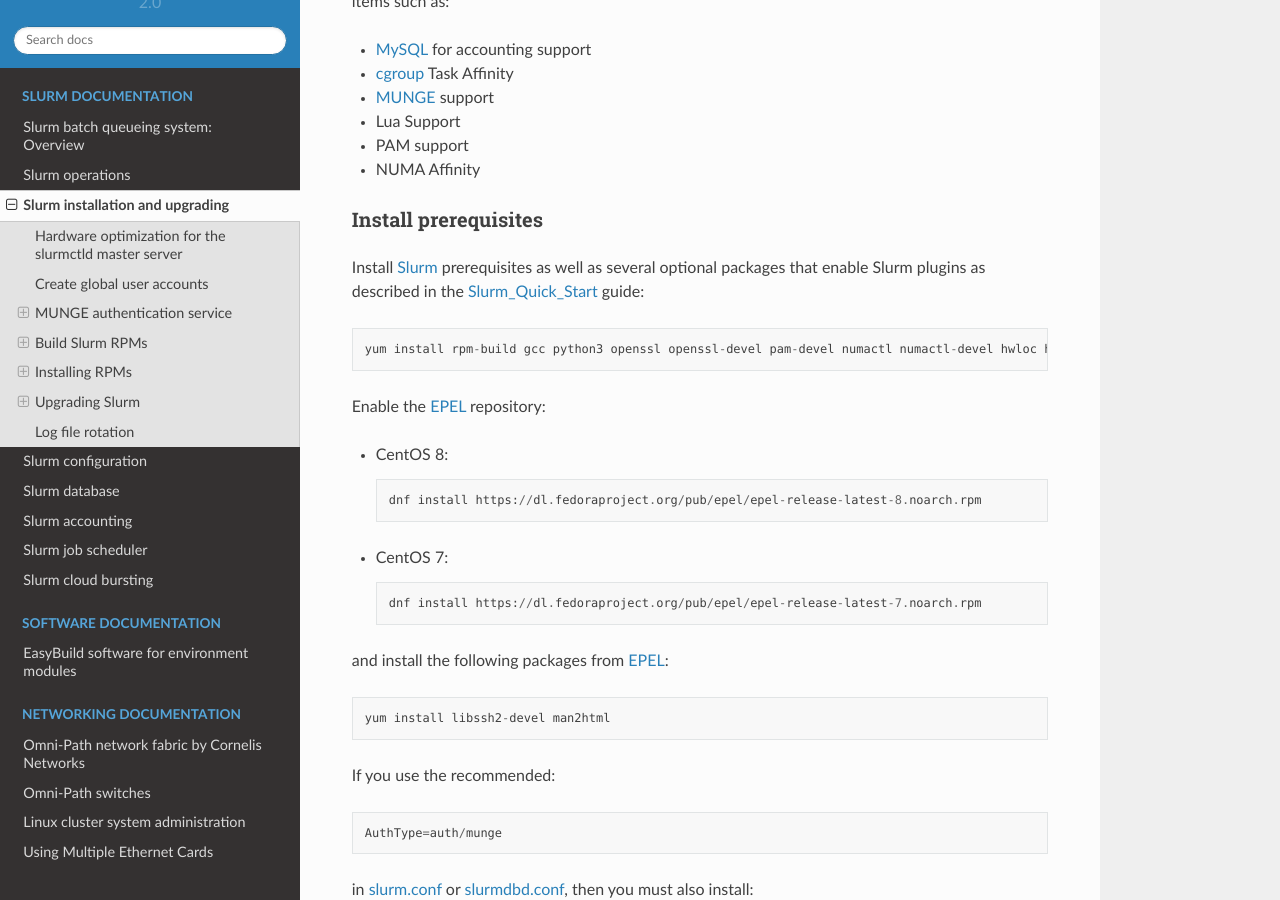
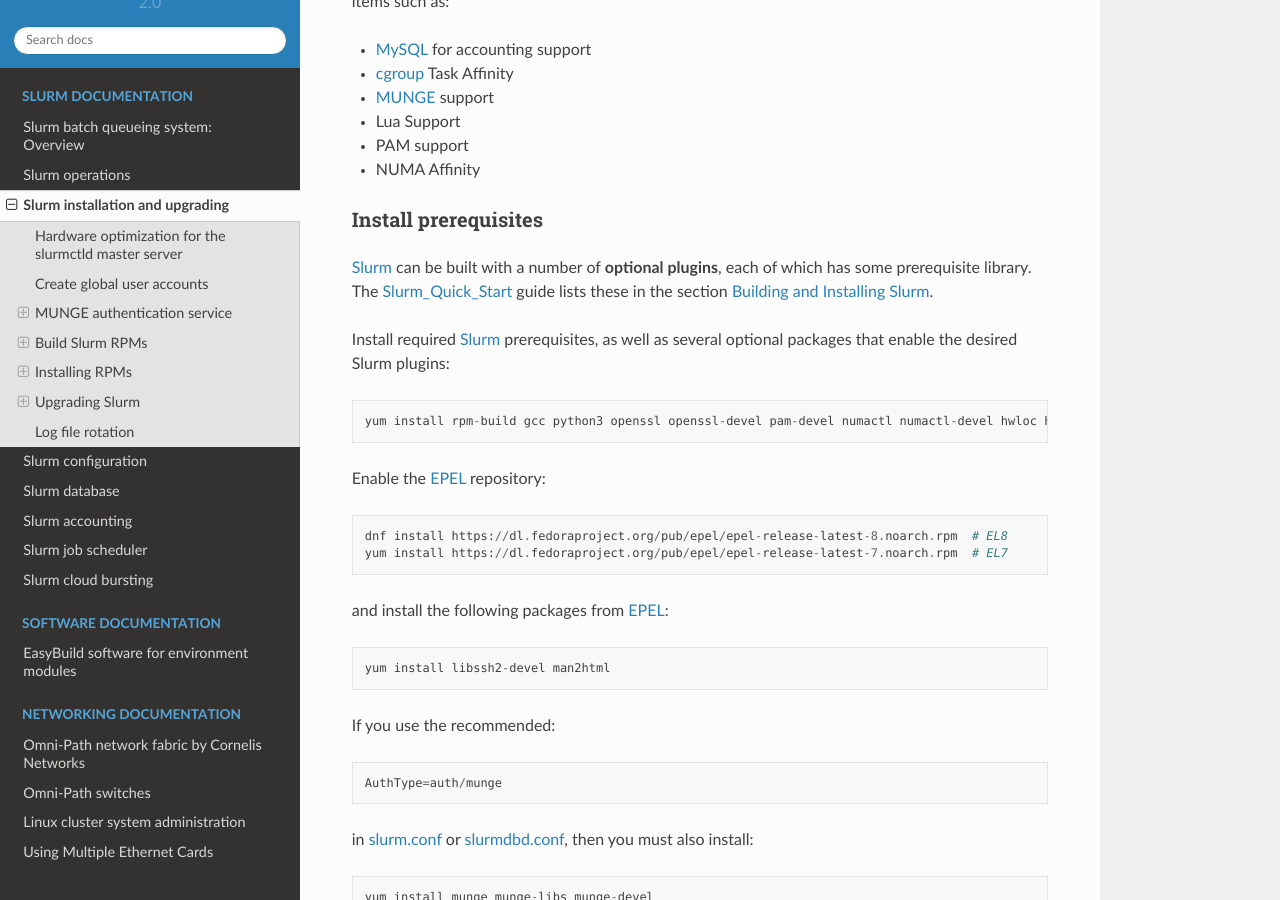
Before and after one commit to OleHolmNielsen/Niflheim_system, a Sphinx documentation site: the page built from docs/Slurm_installation.rst, in a window 1280 px wide and 900 px high, scrolled down 4791 px. Built offline with Sphinx 7.4.7 and the Read the Docs theme 2.0.0, drawn with Linux system fonts in a browser that asks for light colours.

Commit message:
Install prerequisites for plugins

```diff
--- a/docs/Slurm_installation.rst
+++ b/docs/Slurm_installation.rst
@@ -206,19 +206,17 @@
 Install prerequisites
 ---------------------
 
-Install Slurm_ prerequisites as well as several optional packages that enable Slurm plugins as described in the Slurm_Quick_Start_ guide::
+Slurm_ can be built with a number of **optional plugins**, each of which has some prerequisite library.
+The Slurm_Quick_Start_ guide lists these in the section `Building and Installing Slurm <https://slurm.schedmd.com/quickstart_admin.html#build_install>`_.
+
+Install required Slurm_ prerequisites, as well as several optional packages that enable the desired Slurm plugins::
 
   yum install rpm-build gcc python3 openssl openssl-devel pam-devel numactl numactl-devel hwloc hwloc-devel munge munge-libs munge-devel lua lua-devel readline-devel rrdtool-devel ncurses-devel gtk2-devel libibmad libibumad perl-Switch perl-ExtUtils-MakeMaker xorg-x11-xauth http-parser-devel json-c-devel freeipmi
 
-Enable the EPEL_ repository:
+Enable the EPEL_ repository::
 
-* CentOS 8::
-
-    dnf install https://dl.fedoraproject.org/pub/epel/epel-release-latest-8.noarch.rpm
-
-* CentOS 7::
-
-    dnf install https://dl.fedoraproject.org/pub/epel/epel-release-latest-7.noarch.rpm
+  dnf install https://dl.fedoraproject.org/pub/epel/epel-release-latest-8.noarch.rpm  # EL8
+  yum install https://dl.fedoraproject.org/pub/epel/epel-release-latest-7.noarch.rpm  # EL7
 
 and install the following packages from EPEL_::
 
```
